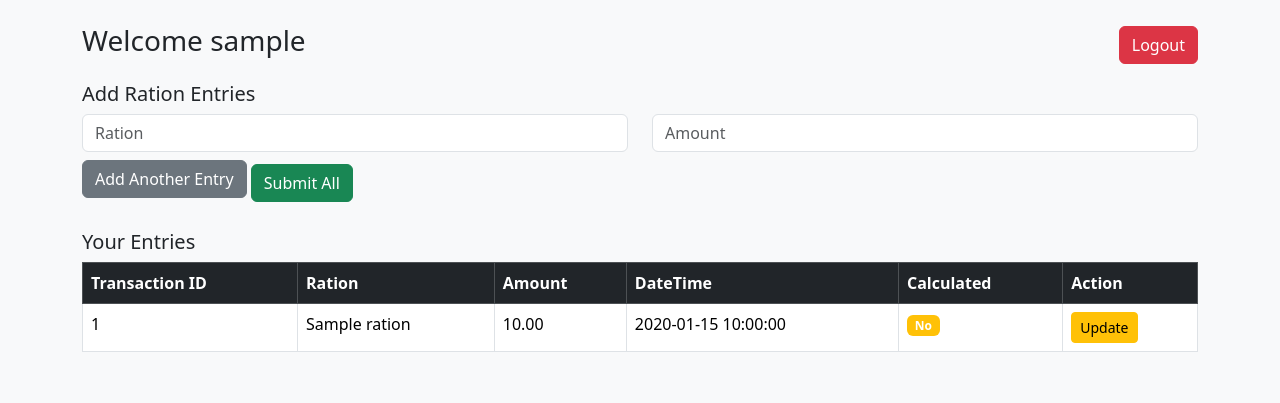
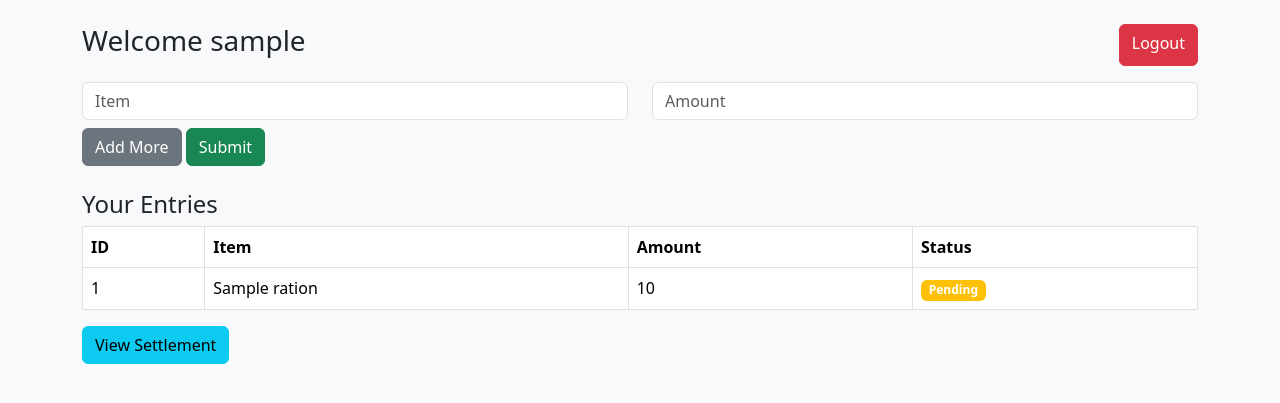
Before and after one commit to Naveentm16/ration-system, a Flask app: template templates/entry.html in a window 1280 px wide. Shown: the top 403 px of the page. Run offline with Flask 3, Linux system fonts and the light colour scheme; the template is opened without the code that fills it: most values are stand-ins (such as "Sample title", 1, 10 or a date in 2020).

Commit message:
Update entry.html

```diff
--- a/templates/entry.html
+++ b/templates/entry.html
@@ -1,81 +1,66 @@
 <!DOCTYPE html>
-<html lang="en">
+<html>
 <head>
-    <meta charset="UTF-8">
-    <title>User Dashboard</title>
+<title>Dashboard</title>
 <link href="https://cdn.jsdelivr.net/npm/bootstrap@5.3.2/dist/css/bootstrap.min.css" rel="stylesheet">
 </head>
+
 <body class="bg-light">
+
 <div class="container mt-4">
-    <div class="d-flex justify-content-between align-items-center mb-3">
+
+<div class="d-flex justify-content-between">
 <h3>Welcome {{ user_name }}</h3>
 <a href="/user_logout" class="btn btn-danger">Logout</a>
 </div>
 
-    <h5>Add Ration Entries</h5>
-    <form method="POST" action="/submit">
+<form method="POST" action="/submit" class="mt-3">
 <input type="hidden" name="name" value="{{ user_name }}">
-        <div id="entry-container">
-            <div class="entry-row row mb-2">
-                <div class="col">
-                    <input type="text" name="ration[]" class="form-control" placeholder="Ration" required>
-                </div>
-                <div class="col">
-                    <input type="number" name="amount[]" class="form-control" placeholder="Amount" step="0.01" required>
+
+<div id="rows">
+<div class="row mb-2">
+<div class="col"><input name="ration[]" class="form-control" placeholder="Item"></div>
+<div class="col"><input name="amount[]" class="form-control" placeholder="Amount"></div>
 </div>
 </div>
-        </div>
-        <button type="button" class="btn btn-secondary mb-2" onclick="addRow()">Add Another Entry</button>
-        <button type="submit" class="btn btn-success">Submit All</button>
+
+<button type="button" class="btn btn-secondary" onclick="addRow()">Add More</button>
+<button class="btn btn-success">Submit</button>
 </form>
 
-    <h5 class="mt-4">Your Entries</h5>
+<h4 class="mt-4">Your Entries</h4>
 <table class="table table-bordered">
-        <thead class="table-dark">
-            <tr>
-                <th>Transaction ID</th>
-                <th>Ration</th>
-                <th>Amount</th>
-                <th>DateTime</th>
-                <th>Calculated</th>
-                <th>Action</th>
-            </tr>
-        </thead>
-        <tbody>
+<tr><th>ID</th><th>Item</th><th>Amount</th><th>Status</th></tr>
+
 {% for e in entries %}
 <tr>
-                <td>{{ e['transaction_id'] }}</td>
-                <td>{{ e['ration'] }}</td>
-                <td>{{ "%.2f"|format(e['amount']) }}</td>
-                <td>{{ e['datetime'] }}</td>
+<td>{{e['transaction_id']}}</td>
+<td>{{e['ration']}}</td>
+<td>{{e['amount']}}</td>
 <td>
 {% if e['calculated']==1 %}
-                    <span class="badge bg-success">Yes</span>
+<span class="badge bg-success">Done</span>
 {% else %}
-                    <span class="badge bg-warning">No</span>
+<span class="badge bg-warning">Pending</span>
 {% endif %}
 </td>
-                <td><a href="/update/{{ e['transaction_id'] }}" class="btn btn-sm btn-warning">Update</a></td>
 </tr>
 {% endfor %}
-        </tbody>
 </table>
+
+<a href="/user_settlement/{{ latest_id }}" class="btn btn-info">View Settlement</a>
+
 </div>
 
 <script>
-function addRow() {
-    let container = document.getElementById("entry-container");
-    let row = document.createElement("div");
-    row.className = "entry-row row mb-2";
-    row.innerHTML = `
-        <div class="col">
-            <input type="text" name="ration[]" class="form-control" placeholder="Ration" required>
-        </div>
-        <div class="col">
-            <input type="number" name="amount[]" class="form-control" placeholder="Amount" step="0.01" required>
-        </div>`;
-    container.appendChild(row);
+function addRow(){
+let div=document.createElement("div");
+div.className="row mb-2";
+div.innerHTML=`<div class="col"><input name="ration[]" class="form-control"></div>
+<div class="col"><input name="amount[]" class="form-control"></div>`;
+document.getElementById("rows").appendChild(div);
 }
 </script>
+
 </body>
 </html>
```
Lines whose indentation alone changed are shown as unchanged.
